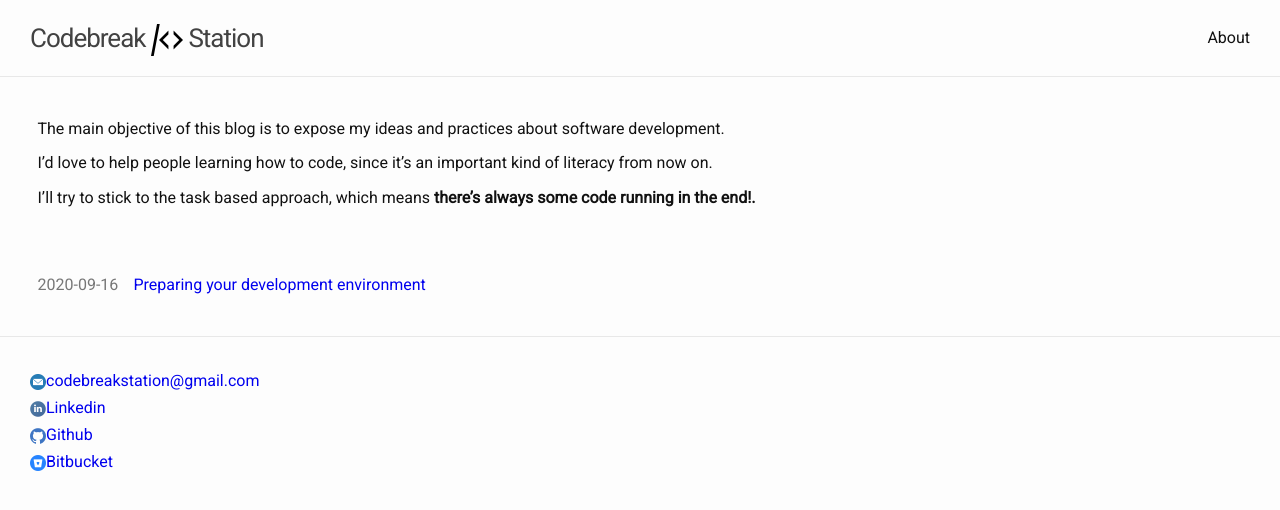
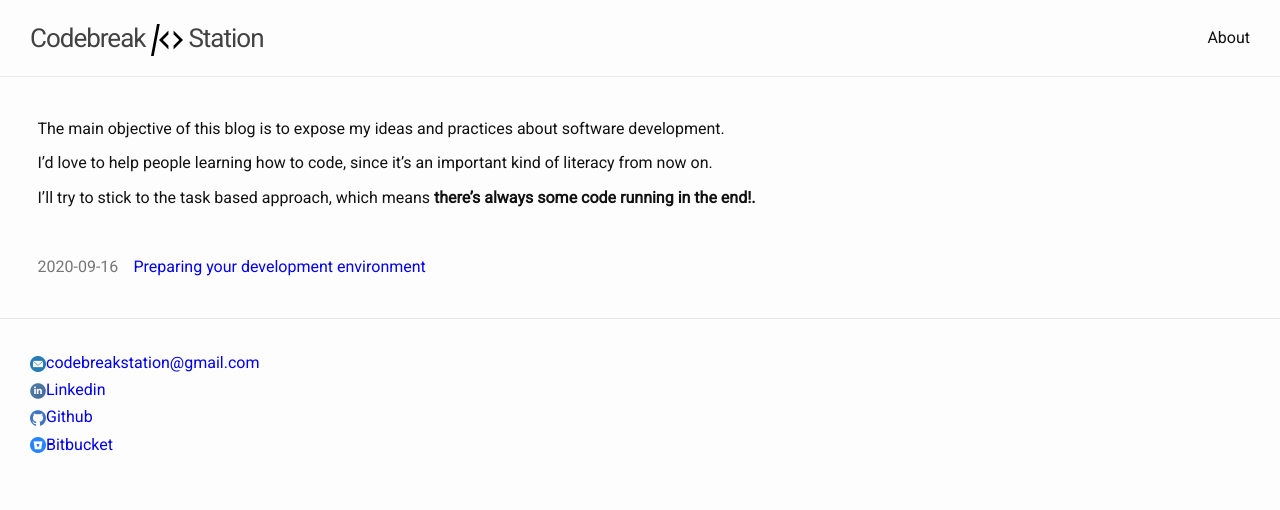
Before and after one commit to xrodrigo1982x/xrodrigo1982x.github.io, a Jekyll site: the page built from index.md, in a window 1280 px wide. Shown: the top 510 px of the page. Built offline with Jekyll 4.4.1, drawn with Linux system fonts in a browser that asks for light colours.

Commit message:
performance

```diff
--- a/_layouts/blog.html
+++ b/_layouts/blog.html
@@ -7,25 +7,25 @@
 
 <div class="page-content">
     <div class="wrapper">
-        <div class="blog">
         <h1 class="page-heading">{{ page.title }}</h1>
         {{ content }}
+
+        <br/>
 
         <p class="blog-post-list">
             {% for post in site.posts %}
 
             {% if post.draft != true %}
             <span class="blog-post-date">{{ post.date | date: "%F" }}</span>
-                <a href="{{ post.url | replace:".html","" | prepend: site.baseurl }}" class="blog-post-title">
+            <a href="{{ post.url | replace:" .html","" | prepend: site.baseurl }}" class="blog-post-title">
             {{ post.title }}
             </a>
-                <br />
+            <br/>
 
             {% endif %}
 
             {% endfor %}
         </p>
-        </div>
     </div>
 </div>
 
--- a/_layouts/post.html
+++ b/_layouts/post.html
@@ -8,7 +8,6 @@
 <div class="page-content">
     <div class="wrapper">
         <div class="post">
-
             <header class="post-header">
                 {% if page.draft %}
                 <h3 class="draft-label">Draft</h3>
--- a/_sass/_blog.scss
+++ b/_sass/_blog.scss
@@ -1,6 +1,4 @@
 .blog-post-list {
-
-  margin-top: $spacing-unit * 2;
 
   .blog-post-date {
     width: 6em;
--- a/_sass/_post.scss
+++ b/_sass/_post.scss
@@ -1,6 +1,5 @@
 .post{
   width: 60%;
-  margin-left: 5%;
 }
 
 .post-header {
```
Lines whose indentation alone changed are shown as unchanged.
